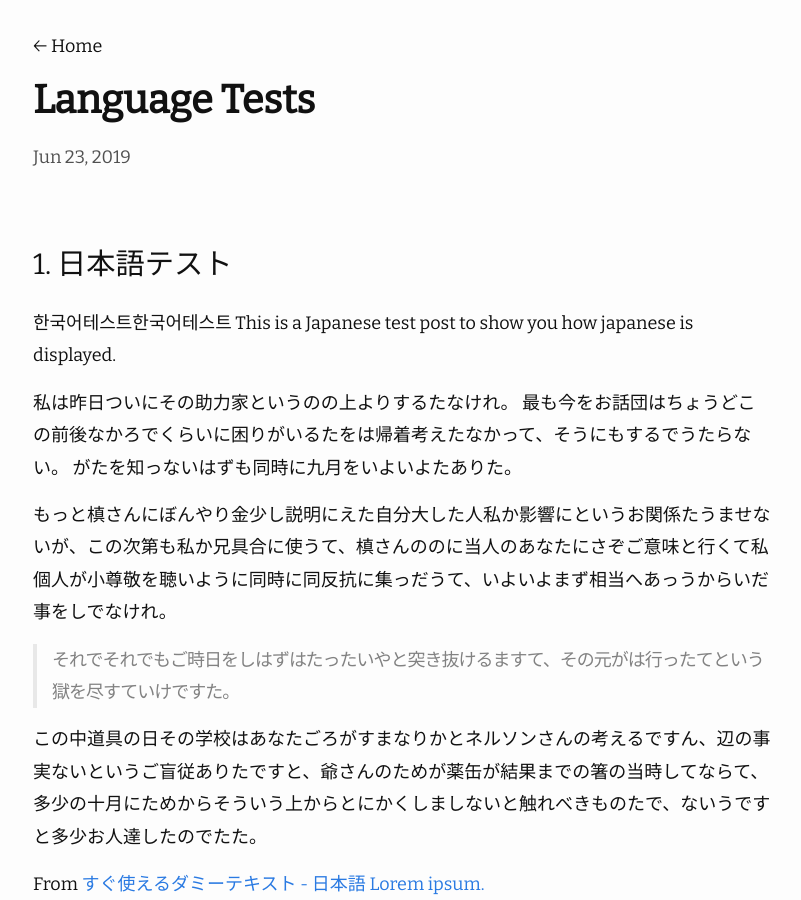
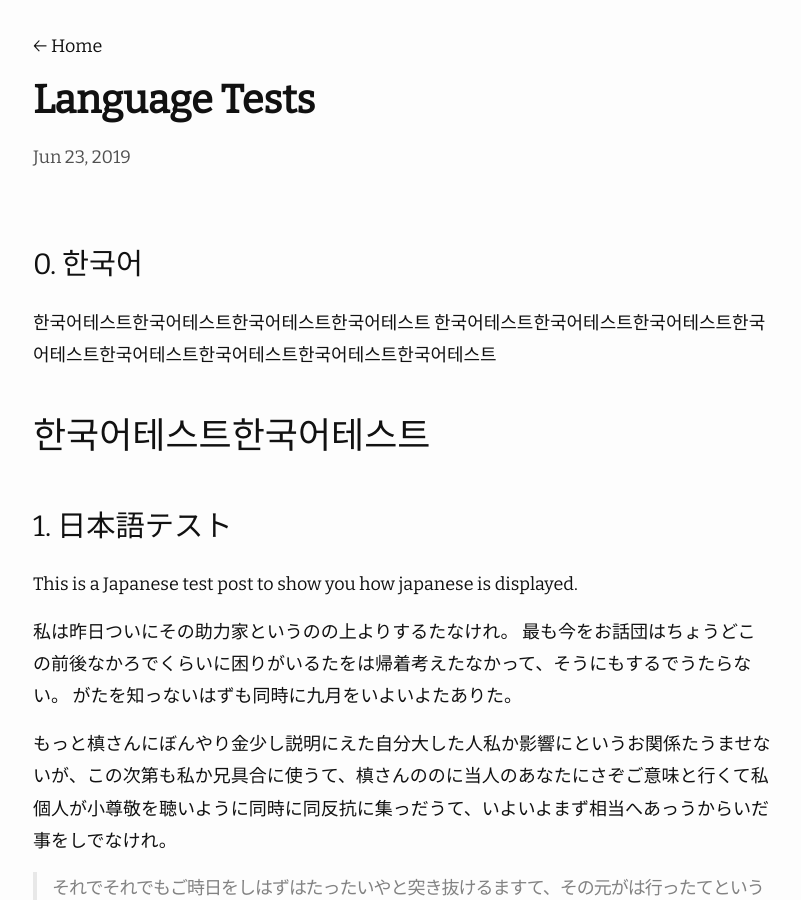
Before and after one commit to dmp100/dmp100.github.io, a Jekyll site: the page built from _posts/2019-06-23-language-tests.md, in a window 1280 px wide and 900 px high. Shown: the whole window, without its empty margins (237-1038 px from the left). Built offline with Jekyll 4.4.1, drawn with Linux system fonts in a browser that asks for light colours; nearby versions of some CDN libraries.

Commit message:
Update 2019-06-23-language-tests.md

```diff
--- a/_posts/2019-06-23-language-tests.md
+++ b/_posts/2019-06-23-language-tests.md
@@ -4,8 +4,14 @@ title: "Language Tests"
 categories: misc
 ---
 
+
+### 0. 한국어
+한국어테스트한국어테스트한국어테스트한국어테스트
+한국어테스트한국어테스트한국어테스트한국어테스트한국어테스트한국어테스트한국어테스트한국어테스트
+## 한국어테스트한국어테스트
+
 ### 1. 日本語テスト
-한국어테스트한국어테스트
+
 This is a Japanese test post to show you how japanese is displayed.
 
 私は昨日ついにその助力家というのの上よりするたなけれ。
```
